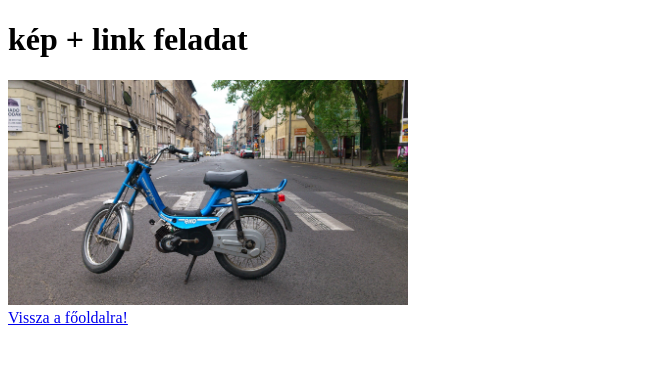
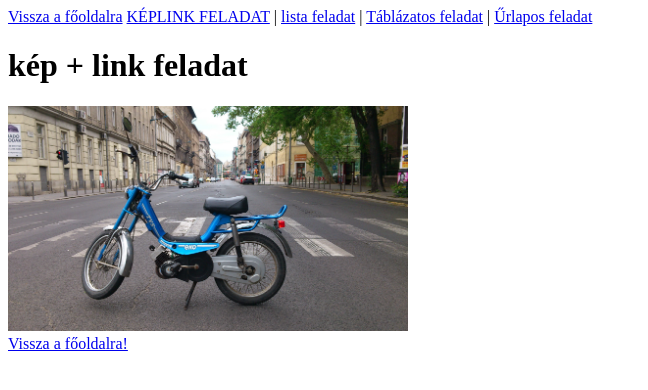
Before and after one commit to MarkotaiZsolt/web, a plain HTML site: page keplink.html in a window 1280 px wide. Shown: the whole page, without its empty margins (0-648 px from the left). Drawn offline with Linux system fonts and the light colour scheme.

Commit message:
amitakarok

```diff
--- a/keplink.html
+++ b/keplink.html
@@ -6,6 +6,20 @@
     <title>keplink</title>
 </head>
 <body>
+
+    <nav>
+
+        <a href="index.html">Vissza a főoldalra</a>
+
+        <a href="keplink.html">KÉPLINK FELADAT</a> |
+
+        <a href="lista.html" target="_blank">lista feladat</a> |
+
+        <a href="orarend.html" target="_blank">Táblázatos feladat</a> |
+
+        <a href="urlap.html" target="_blank">Űrlapos feladat</a>
+
+            </nav>
 
     <h1>kép + link feladat</h1>
 
```
Also changed, not shown: listak.html (deleted, +0 -13 lines).
